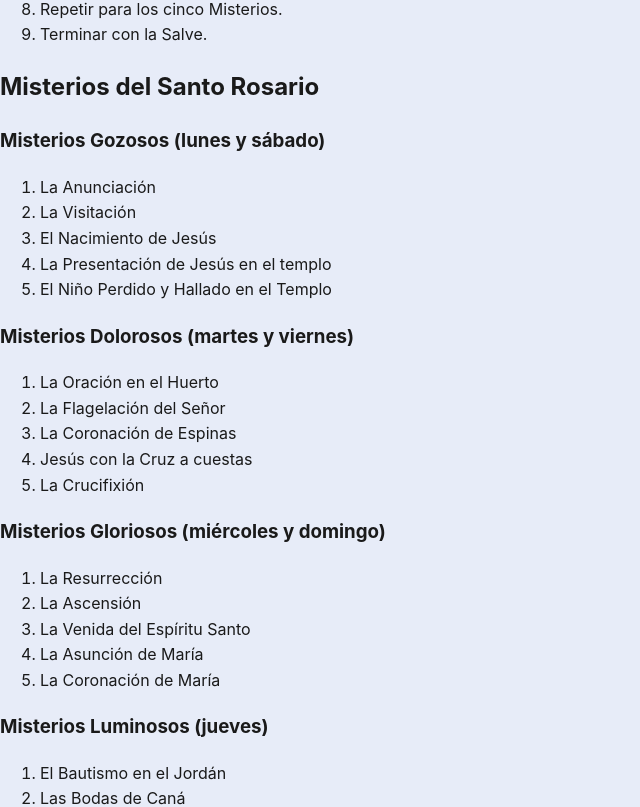
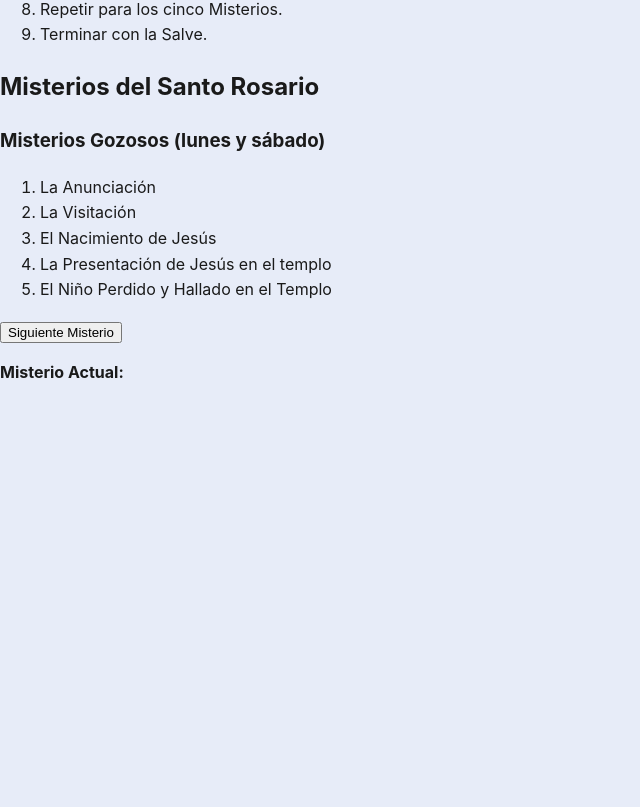
Before and after one commit to LuisDev912/Rosary-guide, a React (Vite) app: page / in a window 1280 px wide. Shown: the part 480-1287 px from the top of the page, without its empty margins (0-640 px from the left). After the commit the page ends 882 px from the top, so only its background shows below. Built offline with nearby package versions, Linux system fonts and the light colour scheme.

Commit message:
fix: update i18n.js to display everything correctly

```diff
--- a/src/components/Mysteries.jsx
+++ /dev/null
@@ -1,51 +0,0 @@
-/**
-Mysteries Component
-This component renders all four groups of Rosary mysteries:
-Joyful, Sorrowful, Glorious, and Luminous. Each group is displayed using the reusable <MysteryGroup /> component.
-
-Responsibilities:
-- Load all mystery titles and lists from i18n.
-- Pass the correct translated content to each MysteryGroup instance.
-- Display the main section title for the Mysteries view.
-
-Notes:
-- This acts as a container/grouping component.
-- The structure is built for clarity, scalability, and accessibility.
-*/
-
-import { useTranslation } from "react-i18next";
-import MysteryGroup from "./MysteryGroup";
-
-function Mysteries() {
-    const { t } = useTranslation();
-
-    return (
-        <section>
-            {/* Joyful */}
-            <MysteryGroup
-                title={t("rosary.mysteries.joyful.title")}
-                items={t("rosary.mysteries.joyful.list", { returnObjects: true })}
-            />
-
-            {/* Sorrowful */}
-            <MysteryGroup
-                title={t("rosary.mysteries.sorrowful.title")}
-                items={t("rosary.mysteries.sorrowful.list", { returnObjects: true })}
-            />
-
-            {/* Glorious */}
-            <MysteryGroup
-                title={t("rosary.mysteries.glorious.title")}
-                items={t("rosary.mysteries.glorious.list", { returnObjects: true })}
-            />
-
-            {/* Luminous */}
-            <MysteryGroup
-                title={t("rosary.mysteries.luminous.title")}
-                items={t("rosary.mysteries.luminous.list", { returnObjects: true })}
-            />
-        </section>
-    );
-}
-
-export default Mysteries;
--- a/src/components/Steps.jsx
+++ b/src/components/Steps.jsx
@@ -15,7 +15,7 @@ import { useTranslation } from "react-i18next";
 
 function Steps() {
     const { t } = useTranslation();
-    const steps = t("rosary.steps.list", { returnObjects: true });
+    const steps = t("steps.list", { returnObjects: true });
 
 
     return (
--- a/src/i18n.js
+++ b/src/i18n.js
@@ -13,12 +13,12 @@ i18n
             en: {
                 translation: {
                     ...en,
-                    rosary: enRosary
+                    ...enRosary
             } },
             es: {
                 translation: {
                     ...es,
-                    rosary: esRosary
+                    ...esRosary
             } },
         },
 
--- a/src/pages/RosaryPage.jsx
+++ b/src/pages/RosaryPage.jsx
@@ -1,5 +1,5 @@
-import Mysteries from "../components/Mysteries";
 import Steps from "../components/Steps";
+import MysteryGroup from "../components/MysteryGroup";
 import { useTranslation } from "react-i18next";
 import { useMemo, useState } from "react";
 
@@ -51,7 +51,7 @@ function RosaryPage() {
     const todayMysteries = realGroups[todayMysteryGroup];
 
     const currentMystery = useMemo(() => {
-        return todayMysteries?.mysteries?.[currentMysteryIndex] || null;
+        return todayMysteries?.list?.[currentMysteryIndex] || null;
     }, [todayMysteries, currentMysteryIndex]);
 
     return (
@@ -61,22 +61,25 @@ function RosaryPage() {
 
                 {/* show the Steps component to guide through the Rosary */}
                 <section className="Rosary-steps">
-                    <h2>{t("rosary.steps.title")}</h2>
+                    <h2>{t("steps.title")}</h2>
                     <Steps/>
                 </section>
 
                 {/* show the Mysteries of the current day */}
                 <section className="Mysteries-of-the-day">
-                    <h2>{t("rosary.mysteries.title")}</h2>
-                    <Mysteries groupKey={todayMysteryGroup} />
+                    <h2>{t("mysteries.title")}</h2>
+                    <MysteryGroup
+                        title={t(`mysteries.${todayMysteryGroup}.title`)}
+                        items={todayMysteries.list}
+                    />
+                </section>
 
-                </section>
 
                 {/* control buttons  */}
                 <section className="Mystery-controls">
                     <button onClick={() => {
                         setCurrentMysteryIndex((prev) =>
-                        prev < todayMysteries.mysteries.length - 1 ? prev + 1 : prev)
+                        prev < todayMysteries.list.length - 1 ? prev + 1 : prev)
                     }}>
                         {t("buttons.nextMystery")}
                     </button>
```
